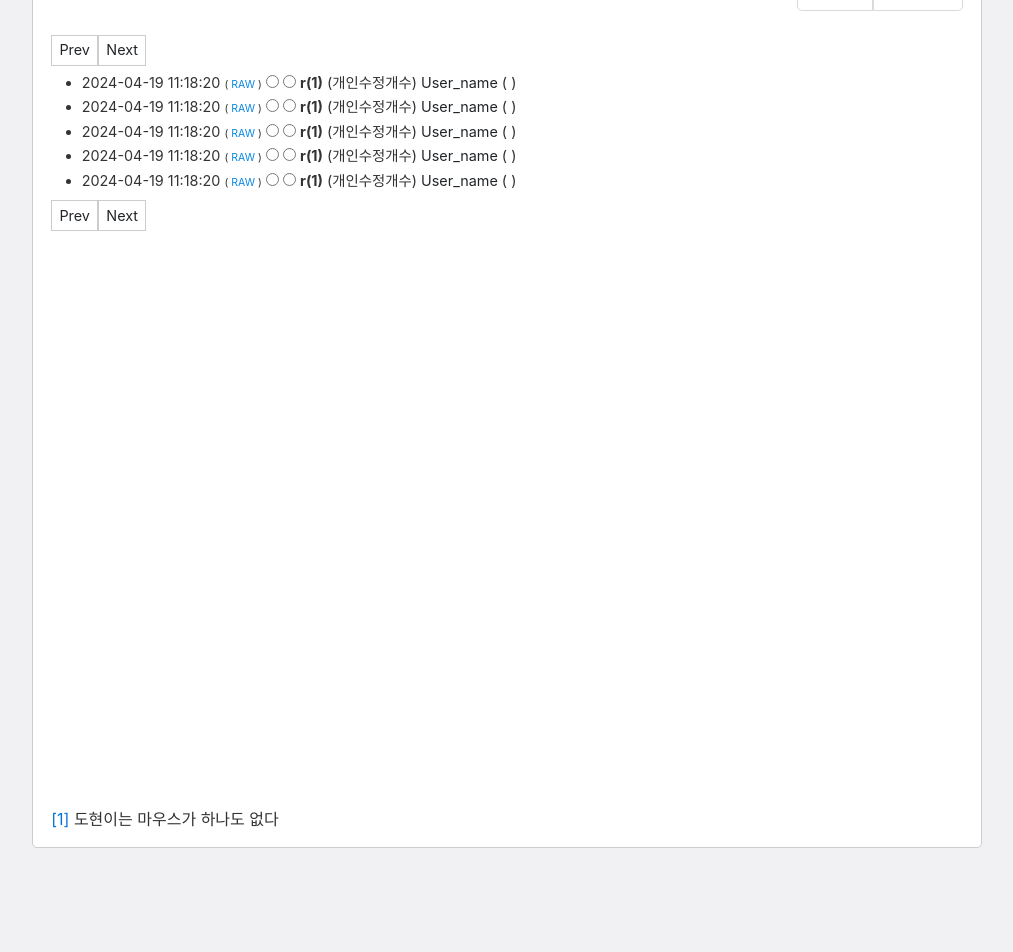
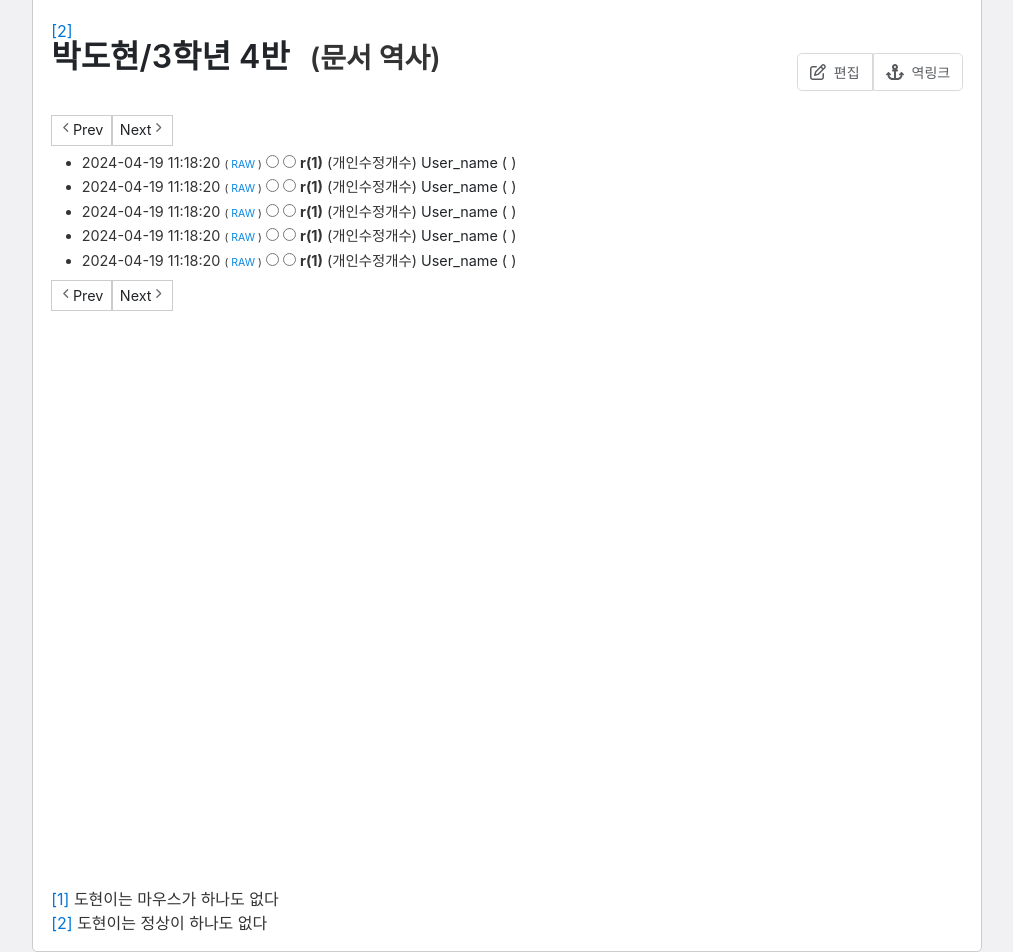
Before and after one commit to Coodi419/WP_Wiki, a Svelte app: page /history in a window 1280 px wide. Shown: the part 142-1094 px from the top of the page, without its empty margins (83-1096 px from the left). Before the commit the page ends 990 px from the top, so only its background shows below. Built offline with nearby package versions, Linux system fonts and the light colour scheme.

Commit message:
600_annotation_bug_fix

```diff
--- a/src/components/History/HistoryArticle.svelte
+++ b/src/components/History/HistoryArticle.svelte
@@ -7,30 +7,33 @@
 
     const 문서수정횟수 = 1;
 
-    let visible = "hidden";
-    let annotation_content="도현이는 마우스가 하나도 없다";
+    let visible = 0;
+    let invisible = 0;
+    var annotation_content = ["도현이는 마우스가 하나도 없다", "도현이는 정상이 하나도 없다"];
     let link_id=1;
-    let target = null;
-    $: targetRectX = target && target.getBoundingClientRect().left;
-    $: targetRectY = target && target.getBoundingClientRect().top;
-    $: targetWidth = target && target.width;
+    let target;
+    let width;
+    let instantTarget = [];
+    $: targetRectX = target && window.pageXOffset + target.getBoundingClientRect().left;
+    $: targetRectY = target && window.pageYOffset + target.getBoundingClientRect().top;
     //let vol = window.pageYOffset + target.getBoundingClientRect().top;
-    function onMouse() {
-        visible = "visible"
+    function onMouse(idx) {
+        visible = 1;
+        link_id = idx;
+        target = instantTarget[idx-1];
     }
     function outMouse() {
-        visible = "hidden"
+        visible = 0
     }
-    let promise = new Promise((resolve) => {
-        setInterval(resolve, 3000);
-    });
 </script>
 
 <article>
-    {#await promise}
-    <p>로딩</p>
-    {:then}
-    <a href="#fn-1" on:mouseenter={onMouse} on:mouseleave={outMouse} class="annotation" bind:this={target}><span id="rfn-1">[1]</span></a>
+    <a href="#fn-1" class="annotation" bind:this={instantTarget[0]}><span id="rfn-1" on:mouseenter={() => onMouse(1)} on:mouseleave={outMouse}>[1]</span></a>
+    <br>
+    <br>
+    <br>
+    <br>
+    <a href="#fn-2" class="annotation" bind:this={instantTarget[1]}><span id="rfn-2" on:mouseenter={() => onMouse(2)} on:mouseleave={outMouse}>[2]</span></a>
     <div id="Edit_headline">
         <div class="Edit_title_div">
             <h1 class="Edit_title">
@@ -114,14 +117,18 @@
     <br>
     <br>
     <br>
-    <span id="fn-1"><a href="#rfn-1" class="annotation">[1]</a> {annotation_content}</span>
-    <div class="popper" x-placement="top" style="position: absolute; will-change: top, left; top: {targetRectY+15}; left: {targetRectX-targetWidth/2}; visibility: {visible};" on:mouseenter={onMouse} on:mouseleave={outMouse}>
-        <div class="popper__arrow" style="left: {targetRectX/2+16};"></div><div class="popper__inner">
-            <a href="#fn-{link_id}" class="annotation">[{link_id}]</a>
-            {annotation_content}
-        </div>
+    <span id="fn-1"><a href="#rfn-1" class="annotation">[1]</a> {annotation_content[0]}</span> <br>
+    <span id="fn-2"><a href="#rfn-2" class="annotation">[2]</a> {annotation_content[1]}</span>
+    <div on:mouseenter={onMouse(link_id)} on:mouseleave={outMouse}>
+        {#if visible}
+            <div class="popper" x-placement="top" style="position: absolute; will-change: top, left; top: {targetRectY+15}; left: {targetRectX-width/2};"  bind:clientWidth={width} on:mouseenter={onMouse(link_id)} on:mouseleave={outMouse}>
+                <div class="popper__arrow" style="left: {targetRectX/2+16};"></div><div class="popper__inner">
+                    <a href="#fn-{link_id}" class="annotation">[{link_id}]</a>
+                    {annotation_content[link_id-1]}
+                </div>
+            </div>
+        {/if}
     </div>
-    {/await}
 </article>
 <style>
     .popper {
```
